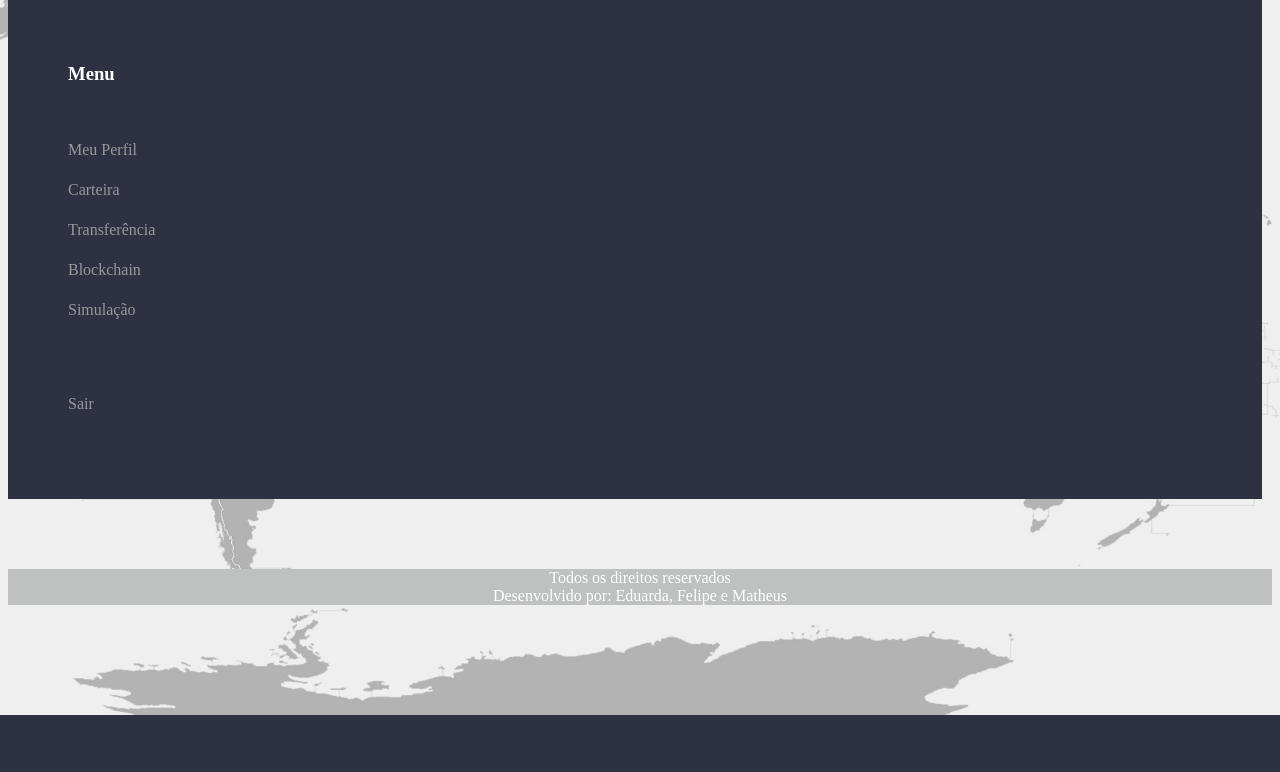
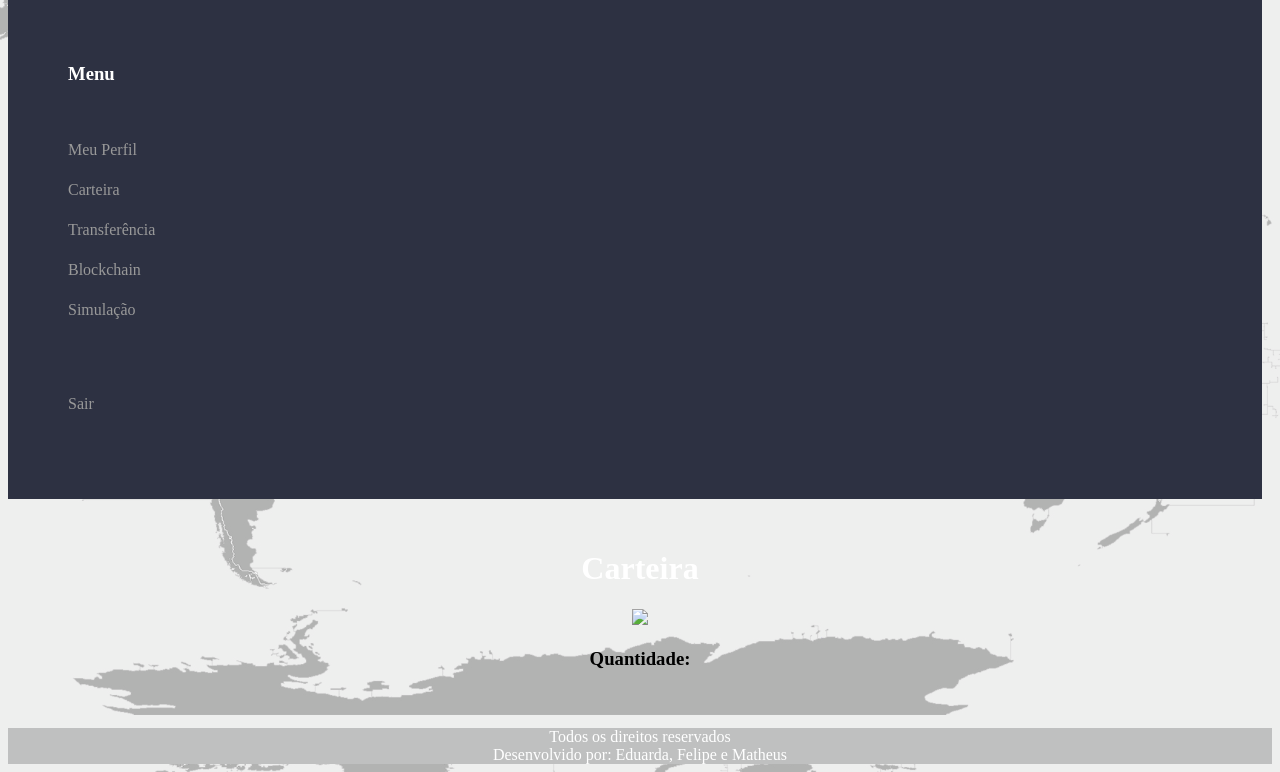
Before and after one commit to eduardaarosaa/bitbloco, a CodeIgniter app: page /database/index.php/welcome/tela_carteira in a window 1280 px wide. Shown: the part 85-857 px from the top of the page. Before the commit the page ends 800 px from the top, so only its background shows below. Run offline with CodeIgniter, Linux system fonts and the light colour scheme; some libraries are stand-ins or nearby versions.

Commit message:
tela transação the commit message for your changes. Lines starting

```diff
--- a/application/controllers/Welcome.php
+++ b/application/controllers/Welcome.php
@@ -77,4 +77,6 @@ class Welcome extends CI_Controller {
 		$this->load->view('rodape');
 	}
 
+
+
 }
--- a/application/views/tela_cadastro.php
+++ b/application/views/tela_cadastro.php
@@ -34,9 +34,12 @@
                 <input type="password" id="inputPassword" class="form-control" placeholder="Senha" required>
                 <label for="inputPassword">Senha</label>
               </div>
-              <button class="btn btn-lg btn-primary btn-block text-uppercase" type="submit">Entrar</button>
+              <button class="btn btn-lg btn-primary btn-block text-uppercase" type="submit">Cadastrar</button>
+
               <hr class="my-4">
             </form>
+            <a href="tela_login"><button class="btn btn-primary">Voltar</button></a>
+
           </div>
         </div>
       </div>
--- a/application/views/tela_carteira.php
+++ b/application/views/tela_carteira.php
@@ -16,10 +16,32 @@
                     <li> <a href="tela_login">Sair</a> </li>
                 </ul>
 			</div>
-			<div class="col-1 divEspaco"></div>
-			<div class="col-7"></div>
-			<div class="col-1 divEspaco"></div>
+            <div class="col-1 divEspaco"></div>
+			<div class="col-7 divRanking">
+				<h1 class="display-4" align="center" style="color: #FFF"> Carteira</h1>
+
+                <?php
+                include("arohamQR.php");
+                $arohamQR = new arohamQR();
+                echo "<div class='row'>";
+                echo "<div class='col-md-12' align='center'>";
+			$arohamQR->text("033558545666844775"); // ( TEXT )
+            echo "<img src='".$arohamQR->get_link()."' border='0' width='280'/>";
+            echo "</div>";
+            echo "</div>";
+            echo "<div class='row'>";
+            echo "<div class='col-md-12'>";
+            echo "<h3 align='center'>Quantidade:</h3>";
+            echo "</div>";
+            echo "</div>";
+		    ?>
+			</div>
+			<div class="col-1 divEspaco">
+
+            </div>
         </div>
         <div class="row">
-            <div class="col-12 divEspaço"></div>
+            <div class="col-12 divEspaço">
+
+            </div>
         </div>
--- /dev/null
+++ b/arohamQR.php
@@ -0,0 +1,103 @@
+<?php
+class arohamQR
+{
+    private $data;
+
+    //creating code with link mtadata
+    public function link($url){
+        if (preg_match('/^http:\/\//', $url) || preg_match('/^https:\/\//', $url)){
+            $this->data = $url;
+        }else{
+            $this->data = "http://".$url;
+        }
+    }
+
+    //creating code with bookmark metadata
+    public function bookmark($title, $url){
+        $this->data = "MEBKM:TITLE:".$title.";URL:".$url.";;";
+    }
+
+    //creating text qr code
+    public function text($text){
+        $this->data = $text;
+    }
+
+    //creatng code with sms metadata
+    public function sms($phone, $text){
+        $this->data = "SMSTO:".$phone.":".$text;
+    }
+
+    //creating code with phone
+    public function phone_number($phone){
+        $this->data = "TEL:".$phone;
+    }
+
+    //creating code with mecard metadata
+    public function contact_info($name, $address, $phone, $email){
+        $this->data = "MECARD:N:".$name.";ADR:".$address.";TEL:".$phone.";EMAIL:".$email.";;";
+    }
+
+    //creating code wth email metadata
+    public function email($email, $subject, $message){
+        $this->data = "MATMSG:TO:".$email.";SUB:".$subject.";BODY:".$message.";;";
+    }
+
+    //creating code with geo location metadata
+    public function geo($lat, $lon, $height){
+        $this->data = "GEO:".$lat.",".$lon.",".$height;
+    }
+
+    //creating code with wifi configuration metadata
+    public function wifi($type, $ssid, $pass){
+        $this->data = "WIFI:T:".$type.";S:".$ssid.";P:".$pass.";;";
+    }
+
+    //creating code with i-appli activating meta data
+    public function iappli($adf, $cmd, $param){
+        $param_str = "";
+        foreach($param as $val)
+        {
+            $param_str .= "PARAM:".$val["name"].",".$val["value"].";";
+        }
+        $this->data = "LAPL:ADFURL:".$adf.";CMD:".$cmd.";".$param_str.";";
+    }
+
+    //creating code with gif or jpg image, or smf or MFi of ToruCa files as content
+    public function content($type, $size, $content){
+        $this->data = "CNTS:TYPE:".$type.";LNG:".$size.";BODY:".$content.";;";
+    }
+
+    //getting image
+    public function get_image($size = 150, $EC_level = 'L', $margin = '0'){
+        $ch = curl_init();
+        $this->data = urlencode($this->data);
+        curl_setopt($ch, CURLOPT_URL, 'http://chart.apis.google.com/chart');
+        curl_setopt($ch, CURLOPT_POST, true);
+        curl_setopt($ch, CURLOPT_POSTFIELDS, 'chs='.$size.'x'.$size.'&cht=qr&chld='.$EC_level.'|'.$margin.'&chl='.$this->data);
+        curl_setopt($ch, CURLOPT_RETURNTRANSFER, true);
+        curl_setopt($ch, CURLOPT_HEADER, false);
+        curl_setopt($ch, CURLOPT_TIMEOUT, 30);
+        $response = curl_exec($ch);
+        curl_close($ch);
+        return $response;
+    }
+
+    //getting link for image
+    public function get_link($size = 150, $EC_level = 'L', $margin = '0'){
+        $this->data = urlencode($this->data);
+        return 'http://chart.apis.google.com/chart?chs='.$size.'x'.$size.'&cht=qr&chld='.$EC_level.'|'.$margin.'&chl='.$this->data;
+    }
+
+    //forcing image download
+    public function download_image($file){
+        header('Content-Disposition: attachment; filename=QRcode.png');
+        header('Content-Type: image/png');
+        echo $file;
+    }
+
+	//save image to server
+    public function save_image($file, $path = "./QRcode.png"){
+        file_put_contents($path, $file);
+    }
+}
+?>
```
Also changed, not shown: application/views/carteira.php (added), image/fundo.jpg (added).
